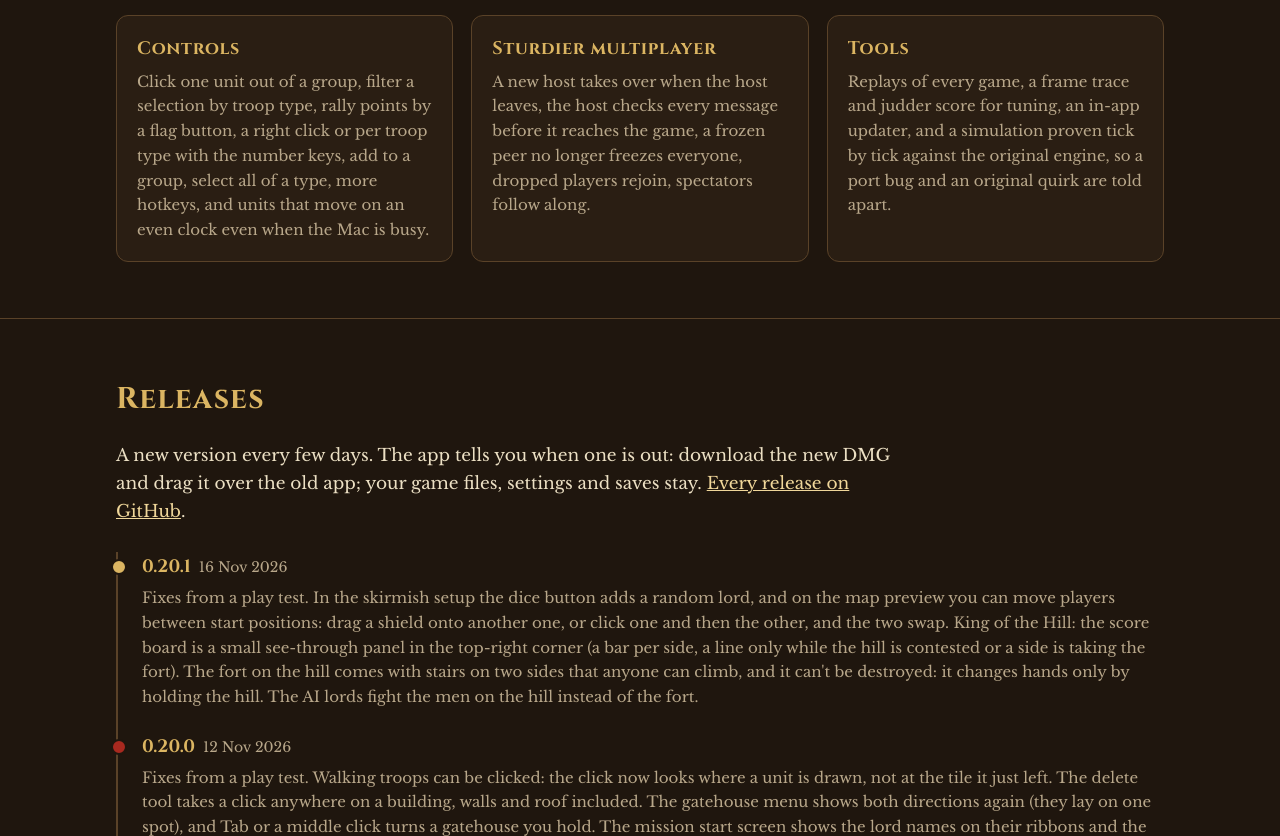
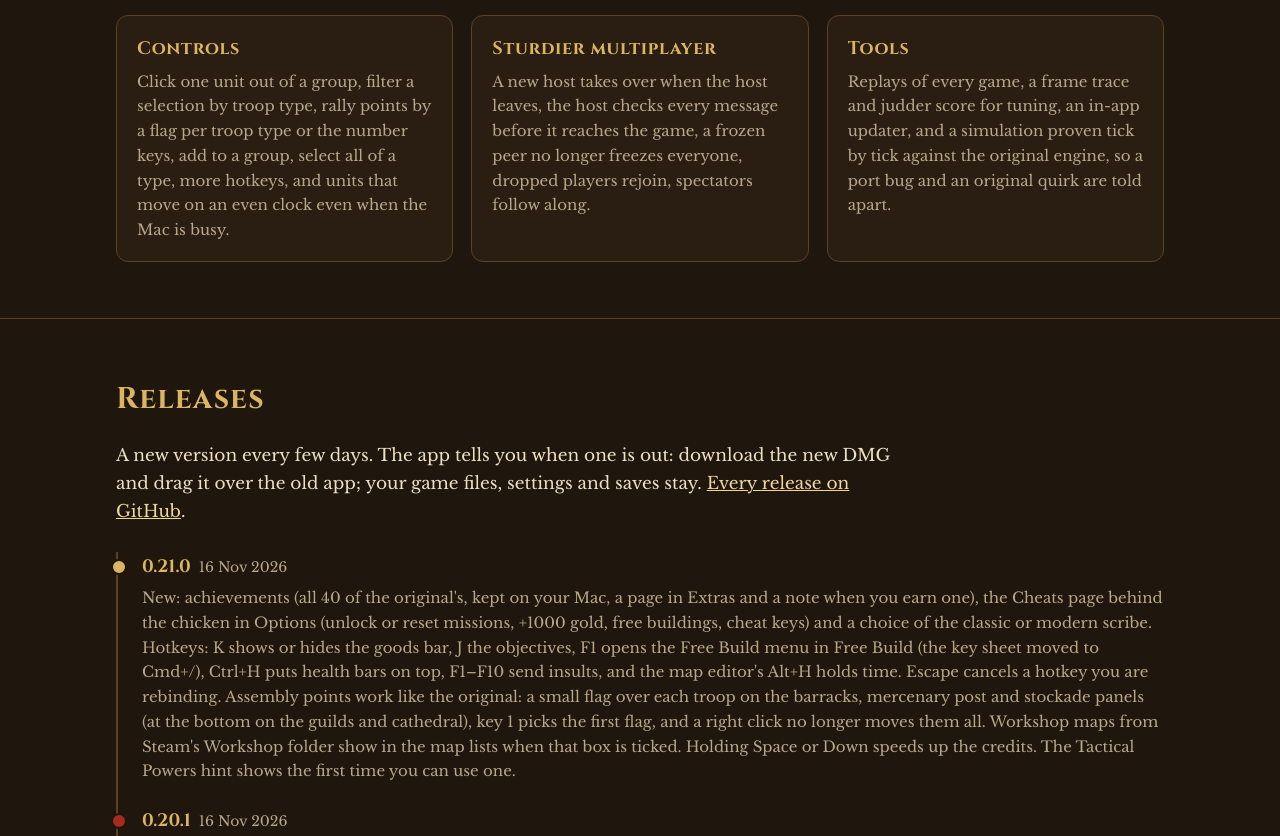
Before and after one commit to YannickAaron/Strong-Hold, a plain HTML site: page docs/index.html in a window 1280 px wide. Shown: the part 7330-8166 px from the top of the page. Drawn offline with nearby package versions, Linux system fonts and the light colour scheme.

Commit message:
Update from the development repo (9e7119c)

```diff
--- a/docs/index.html
+++ b/docs/index.html
@@ -208,7 +208,7 @@
       <div><h3>Custom lords</h3><p>Add AI lords from a .zip: their own face, voice, castles, story video and reactions to the battle. Lord David von Lindschied is the first; published lords install and update from Extras.</p></div>
       <div><h3>Extended rules</h3><p>An opt-in lobby switch for new units and rules. First in: the Sassanid Knight, a lancer whose first blow after a six-tile charge strikes twice as hard, trained at the Sassanid Stable. Classic games are untouched; custom lords such as Lord David play the same with it on or off.</p></div>
       <div><h3>Modes and lobby</h3><p>King of the Hill (short, normal, long), a clear game mode picker, Competitive Start, custom maps that travel to everyone in a LAN game, and a Maps catalog in Extras.</p></div>
-      <div><h3>Controls</h3><p>Click one unit out of a group, filter a selection by troop type, rally points by a flag button, a right click or per troop type with the number keys, add to a group, select all of a type, more hotkeys, and units that move on an even clock even when the Mac is busy.</p></div>
+      <div><h3>Controls</h3><p>Click one unit out of a group, filter a selection by troop type, rally points by a flag per troop type or the number keys, add to a group, select all of a type, more hotkeys, and units that move on an even clock even when the Mac is busy.</p></div>
       <div><h3>Sturdier multiplayer</h3><p>A new host takes over when the host leaves, the host checks every message before it reaches the game, a frozen peer no longer freezes everyone, dropped players rejoin, spectators follow along.</p></div>
       <div><h3>Tools</h3><p>Replays of every game, a frame trace and judder score for tuning, an in-app updater, and a simulation proven tick by tick against the original engine, so a port bug and an original quirk are told apart.</p></div>
     </div>
@@ -220,6 +220,7 @@
     <h2>Releases</h2>
     <p class="lead">A new version every few days. The app tells you when one is out: download the new DMG and drag it over the old app; your game files, settings and saves stay. <a href="https://github.com/YannickAaron/Strong-Hold/releases">Every release on GitHub</a>.</p>
     <ul class="rel">
+      <li><b><a href="https://github.com/YannickAaron/Strong-Hold/releases/tag/v0.21.0" style="color:inherit;text-decoration:none">0.21.0</a></b><span class="d">16 Nov 2026</span><p>New: achievements (all 40 of the original's, kept on your Mac, a page in Extras and a note when you earn one), the Cheats page behind the chicken in Options (unlock or reset missions, +1000 gold, free buildings, cheat keys) and a choice of the classic or modern scribe. Hotkeys: K shows or hides the goods bar, J the objectives, F1 opens the Free Build menu in Free Build (the key sheet moved to Cmd+/), Ctrl+H puts health bars on top, F1–F10 send insults, and the map editor's Alt+H holds time. Escape cancels a hotkey you are rebinding. Assembly points work like the original: a small flag over each troop on the barracks, mercenary post and stockade panels (at the bottom on the guilds and cathedral), key 1 picks the first flag, and a right click no longer moves them all. Workshop maps from Steam's Workshop folder show in the map lists when that box is ticked. Holding Space or Down speeds up the credits. The Tactical Powers hint shows the first time you can use one.</p></li>
       <li><b><a href="https://github.com/YannickAaron/Strong-Hold/releases/tag/v0.20.1" style="color:inherit;text-decoration:none">0.20.1</a></b><span class="d">16 Nov 2026</span><p>Fixes from a play test. In the skirmish setup the dice button adds a random lord, and on the map preview you can move players between start positions: drag a shield onto another one, or click one and then the other, and the two swap. King of the Hill: the score board is a small see-through panel in the top-right corner (a bar per side, a line only while the hill is contested or a side is taking the fort). The fort on the hill comes with stairs on two sides that anyone can climb, and it can't be destroyed: it changes hands only by holding the hill. The AI lords fight the men on the hill instead of the fort.</p></li>
       <li><b><a href="https://github.com/YannickAaron/Strong-Hold/releases/tag/v0.20.0" style="color:inherit;text-decoration:none">0.20.0</a></b><span class="d">12 Nov 2026</span><p>Fixes from a play test. Walking troops can be clicked: the click now looks where a unit is drawn, not at the tile it just left. The delete tool takes a click anywhere on a building, walls and roof included. The gatehouse menu shows both directions again (they lay on one spot), and Tab or a middle click turns a gatehouse you hold. The mission start screen shows the lord names on their ribbons and the whole map instead of a blown-up corner. The minimap starts on the whole map and scales smoothly (Options &gt; Radar zoomed out to change it back). New: a rally flag button on the barracks, mercenary post, stockade, guild and cathedral panels (click it, then the map), and the number keys there set one troop type's flag. Hovering a building shows its owner's coat of arms and name. Space says so when it hides the buildings.</p></li>
       <li><b><a href="https://github.com/YannickAaron/Strong-Hold/releases/tag/v0.19.5" style="color:inherit;text-decoration:none">0.19.5</a></b><span class="d">26 Oct 2026</span><p>Custom lords get real version numbers, and Extras shows which one you have and which is the latest, e.g. "Installed: 1.4 — 1.5 available", on its own line under the lord's title. The latest comes from the custom lords release, not from the app's releases. Lord David von Lindschied is now version 1.5.</p></li>
```
Also changed, not shown: 1 other file.
